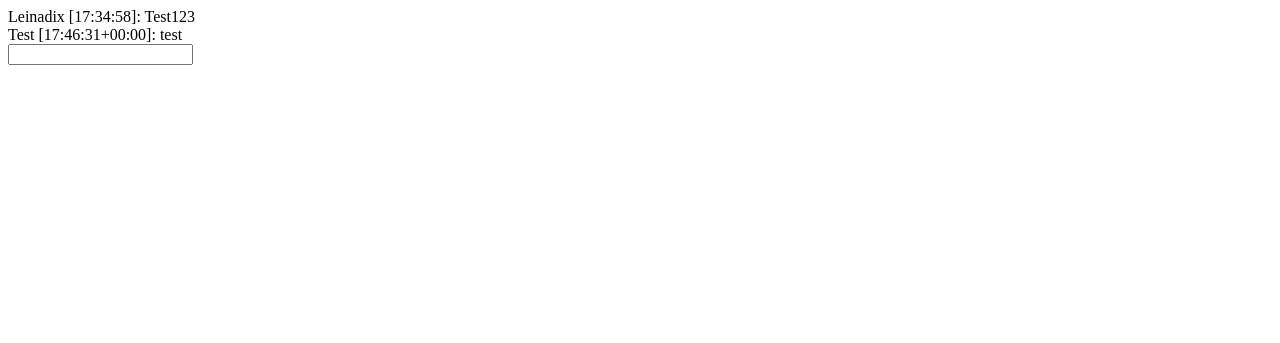
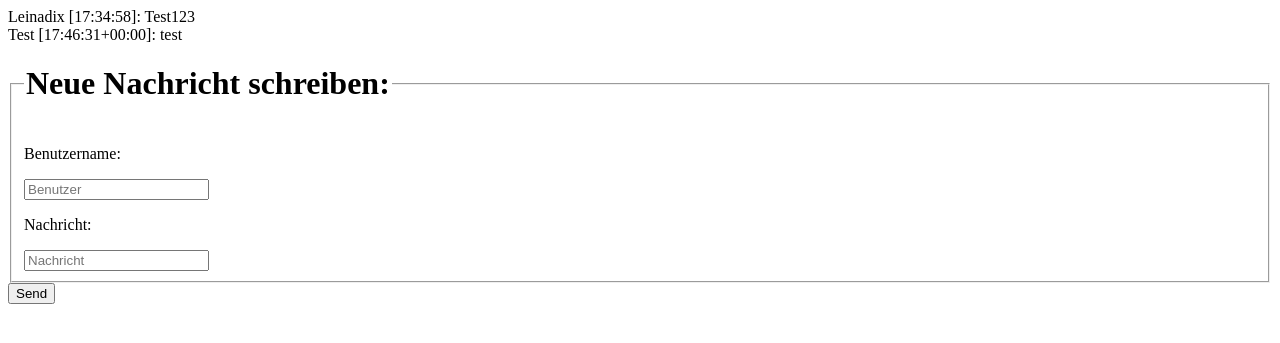
Before and after one commit to kompetenterkeks01/SimpleChat, a Django app: page / in a window 1280 px wide. Shown: the top 343 px of the page. Run offline with Django 4.2, Linux system fonts and the light colour scheme; data comes from the database, SQL or seed files in the repository.

Commit message:
fundamentals done

```diff
--- a/chat/templates/index.html
+++ b/chat/templates/index.html
@@ -16,13 +16,21 @@
         <div id="message_{{msg.id}}">{{msg}}</div>
       {% endfor %}
       {% else %}
-        <p>Keine Nachrichten!</p>
+        <div>Keine Nachrichten!</div>
       {% endif %}
     </div>
     <div class="controlls">
-      <form>
-        <input type="text" />
-      </form>
+      <form action="/send" method="post">
+        {% csrf_token %}
+        <fieldset>
+            <legend><h1>Neue Nachricht schreiben:</h1></legend>
+            <p>Benutzername:</p>
+            <input type="text" name="name" id="usernamefield" placeholder="Benutzer">
+            <p>Nachricht:</p>
+            <input type="text" name="msg" id="msgfield" placeholder="Nachricht">
+        </fieldset>
+        <input type="submit" value="Send">
+        </form>
     </div>
   </body>
 </html>
```
